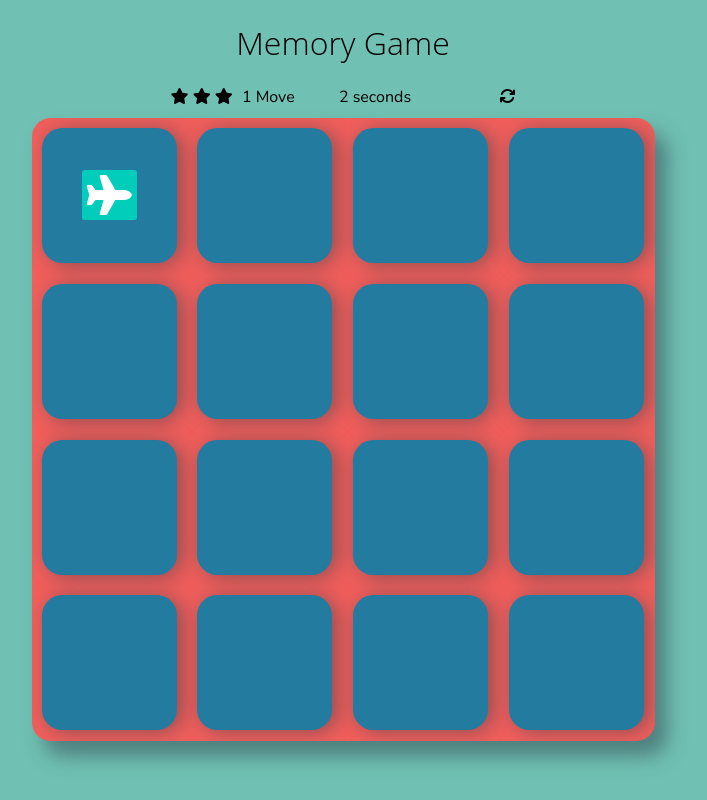
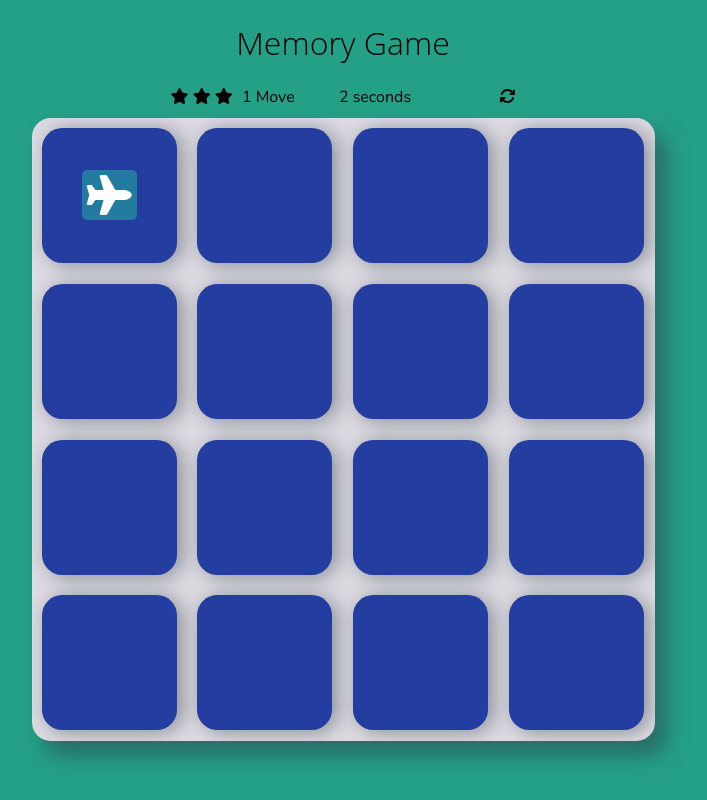
Before and after one commit to timwiesner/memory-game, a plain HTML site: page index.html in a window 1280 px wide. Both pictures are taken after a click on the element 406 px from the left and 195 px from the top of the page. Shown: the whole page, without its empty margins (297-1004 px from the left). Drawn offline with nearby package versions, Linux system fonts and the light colour scheme.

Commit message:
style: change game colors

```diff
--- a/css/style.css
+++ b/css/style.css
@@ -17,7 +17,7 @@ body {
 }
 
 body {
-	background-color: #70c1b3;
+	background-color: #24a087;
 	font-family: 'Nunito', sans-serif;
 }
 
@@ -31,7 +31,6 @@ body {
 h1 {
     font-family: 'Open Sans', sans-serif;
     font-weight: 300;
-    /*color: #50514f;*/
 }
 
 /*
@@ -40,7 +39,7 @@ Style for Deck of Cards
 .board {
 	max-width: 623px;
 	max-height: 680px;
-	background: #f25f5c;
+	background: #dfdce3;
 	margin: auto;
 	overflow: auto;
 	border-radius: 3%;
@@ -53,7 +52,7 @@ Style for Deck of Cards
 .board .square {
 	width: 135px;
 	height: 135px;
-	background: #247ba0;
+	background: #243da0;
 	border-radius: 15%;
 	float: left;
 	margin: 1.66%;
@@ -74,10 +73,10 @@ Style for Deck of Cards
 .show {
 	visibility: visible !important;
 	transform: rotateY(0);
-	background: #02ccba;
+	background: #247ba0;
 	cursor: default;
 	padding: 0 5px 0 5px;
-	border-radius: 5%;
+	border-radius: 10%;
 }
 
 
```
